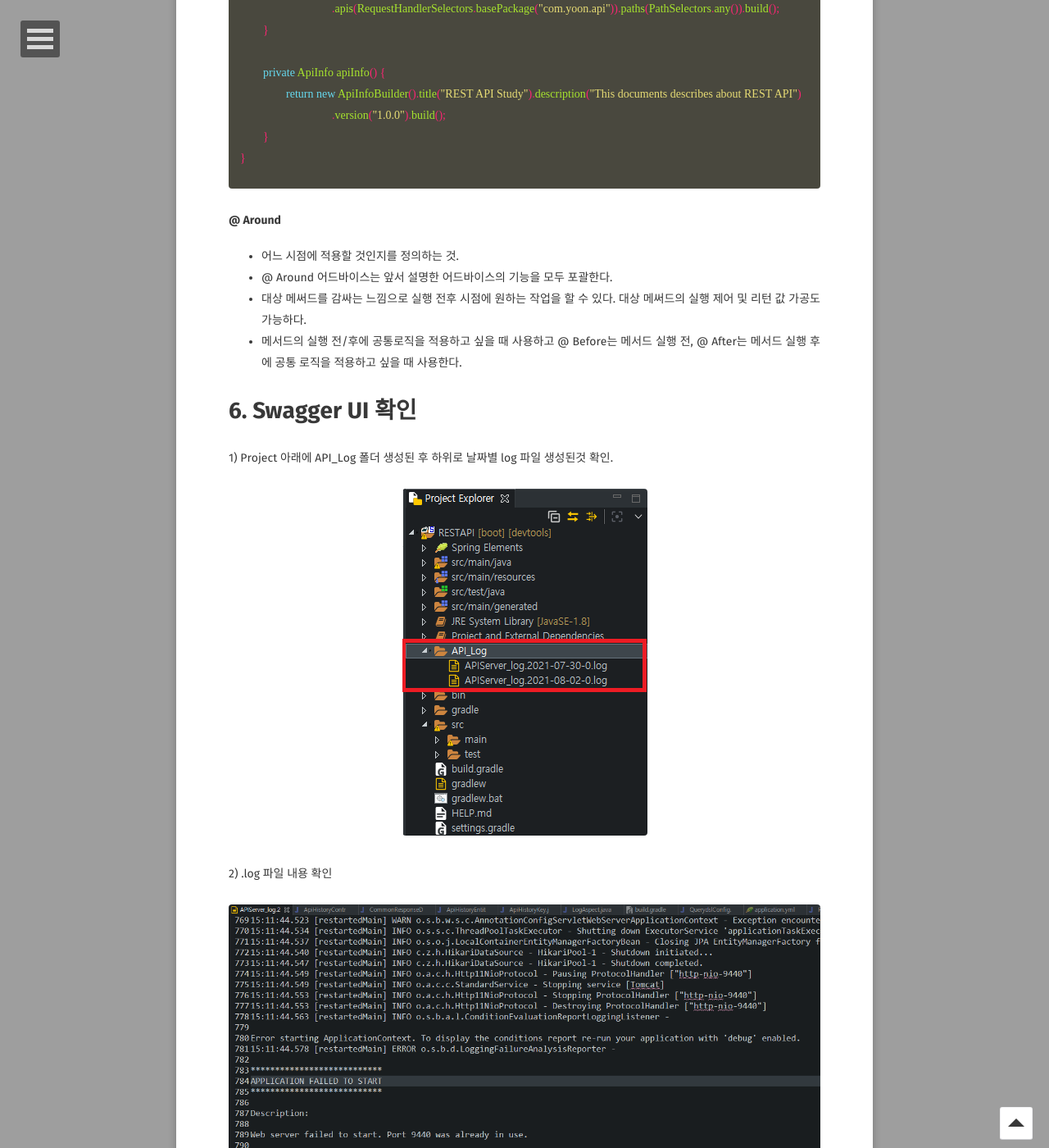
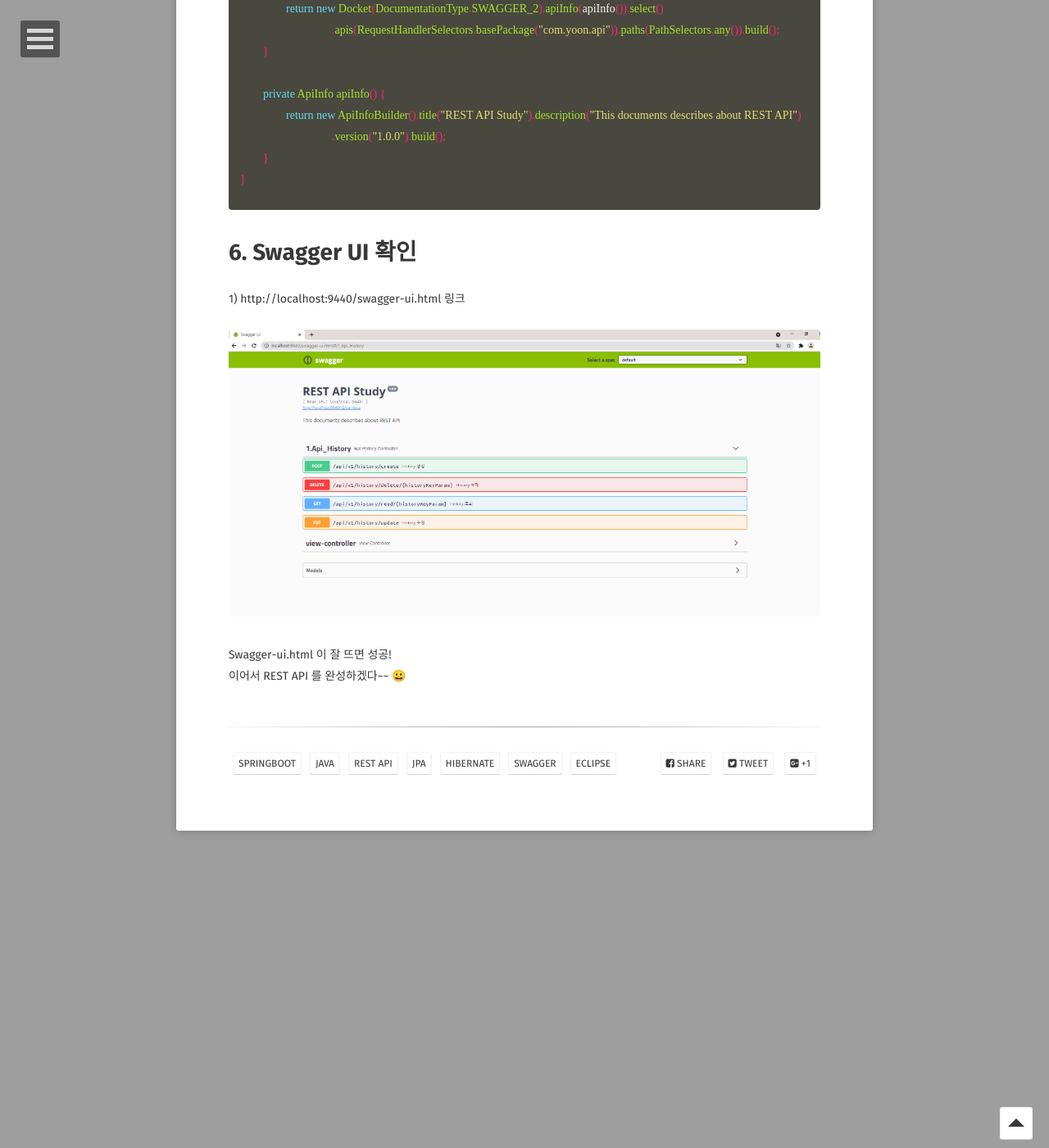
Before and after one commit to GayeonYoon/GayeonYoon.github.io, a Jekyll site: the page built from _posts/2021-07-30-REST_API_POST_2.md, in a window 1280 px wide and 1400 px high, scrolled down 2292 px. Shown: the whole window at 82% size. Built offline with Jekyll 4.4.1, drawn with Linux system fonts in a browser that asks for light colours; some web fonts are replaced; some of the changed text lies outside the part shown.

Commit message:
Update 2021-07-30-REST_API_POST_2.md

```diff
--- a/_posts/2021-07-30-REST_API_POST_2.md
+++ b/_posts/2021-07-30-REST_API_POST_2.md
@@ -44,9 +44,9 @@ feature: /assets/img/spring_boot_logo.jpg
 ## 2. SwaggerConfig.java 생성
 (위치: src/main/java/com/yoon/api/config/SwaggerConfig.java)
 
- 1) @ Configuration
- 2) @ EnableSwagger2	//Swagger2 버전을 활성화 하겠다는 어노테이션
- 3) @ Profile("dev")  // 백도어방지
+ 1) @Configuration : 클래스가 Bean 설정 클래스임을 의미함 <br>
+ 2) @EnableSwagger2 : Swagger2 버전을 활성화 하겠다는 의미 <br>
+ 3) @Profile("dev") : 전 게시글 application.yml 에서 profile 설정 <br>
 
 
 {% highlight java %}
@@ -82,24 +82,12 @@ public class SwaggerConfig {
 }
 {% endhighlight %}
 
-
-
-
-#### @ Around
-* 어느 시점에 적용할 것인지를 정의하는 것.
-* @ Around 어드바이스는 앞서 설명한 어드바이스의 기능을 모두 포괄한다.
-* 대상 메써드를 감싸는 느낌으로 실행 전후 시점에 원하는 작업을 할 수 있다. 대상 메써드의 실행 제어 및 리턴 값 가공도 가능하다.
-* 메서드의 실행 전/후에 공통로직을 적용하고 싶을 때 사용하고 @ Before는 메서드 실행 전, @ After는 메서드 실행 후에 공통 로직을 적용하고 싶을 때 사용한다.
-
-
 # 6. Swagger UI 확인
 
-1) Project 아래에 API_Log 폴더 생성된 후 하위로 날짜별 log 파일 생성된것 확인.
+1) http://localhost:9440/swagger-ui.html 링크
 <figure>
-	<img src="/assets/img/log_directory.png">
+	<img src="/assets/img/swagger-ui.png">
 </figure>
 
-2) .log 파일 내용 확인
-<figure>
-	<img src="/assets/img/log_confirm.png">
-</figure>
+ Swagger-ui.html 이 잘 뜨면 성공! <br>
+ 이어서 REST API 를 완성하겠다~~ 😀
```
